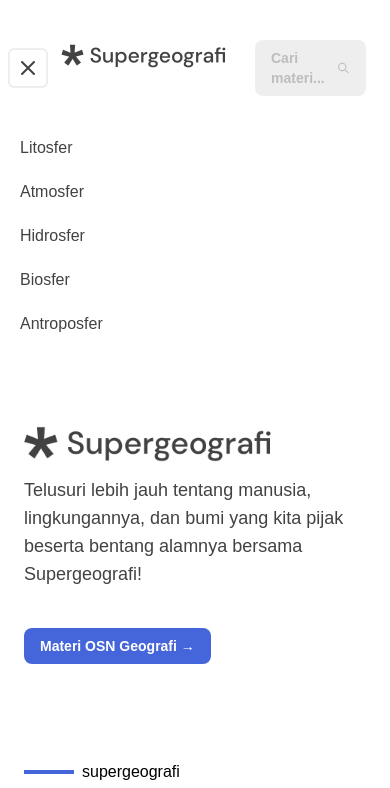
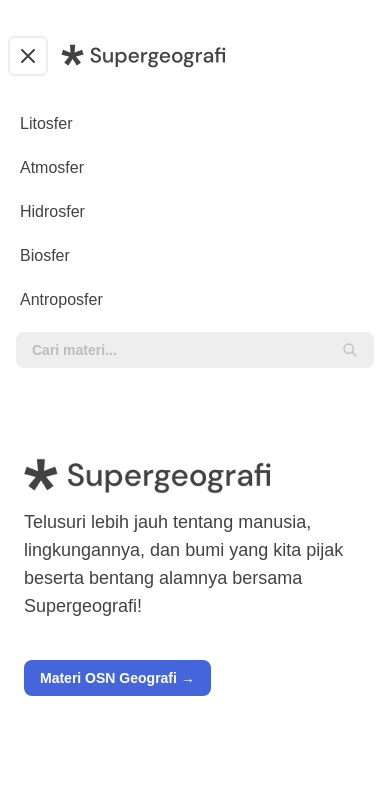
Before and after one commit to riidwansatria/supergeografi, a Gatsby site: page / in a window 390 px wide. Both pictures are taken after a click on the button "Open main menu". Shown: the top 788 px of the page. Built offline with nearby package versions, Linux system fonts and the light colour scheme; Gatsby itself is replaced by a stand-in of ours.

Commit message:
hide search bar on mobile

```diff
--- a/src/components/organisms/Header.js
+++ b/src/components/organisms/Header.js
@@ -58,13 +58,14 @@
                   </div>
 
                   {/* Search bar */}
-                  <div className="flex flex-1">
+                  <div className="hidden sm:flex flex-1">
                     <div className="flex flex-1 px-4 rounded-xl">
                       <Link className="w-full" to="/cari/">
                         <button className="flex items-center justify-between w-full bg-gray-2 text-gray-4 text-sm sm:text-md text-left font-bold py-2 px-4 rounded-lg">
                           <p className="flex">Cari materi... </p>
                           <SearchIcon className="flex h-4 w-4"/>
-                        </button></Link>
+                        </button>
+                      </Link>
                     </div>
                   </div>
 
@@ -159,6 +160,14 @@
                     {item.name}
                   </Link>
                 ))}
+                <div className="p-2">
+                  <Link className="w-full" to="/cari/">
+                    <button className="flex items-center justify-between w-full bg-gray-2 text-gray-4 text-sm sm:text-md text-left font-bold py-2 px-4 rounded-lg">
+                      <p className="flex">Cari materi... </p>
+                      <SearchIcon className="flex h-4 w-4"/>
+                    </button>
+                  </Link>
+                </div>
               </div>
             </Disclosure.Panel>
           </>
```
